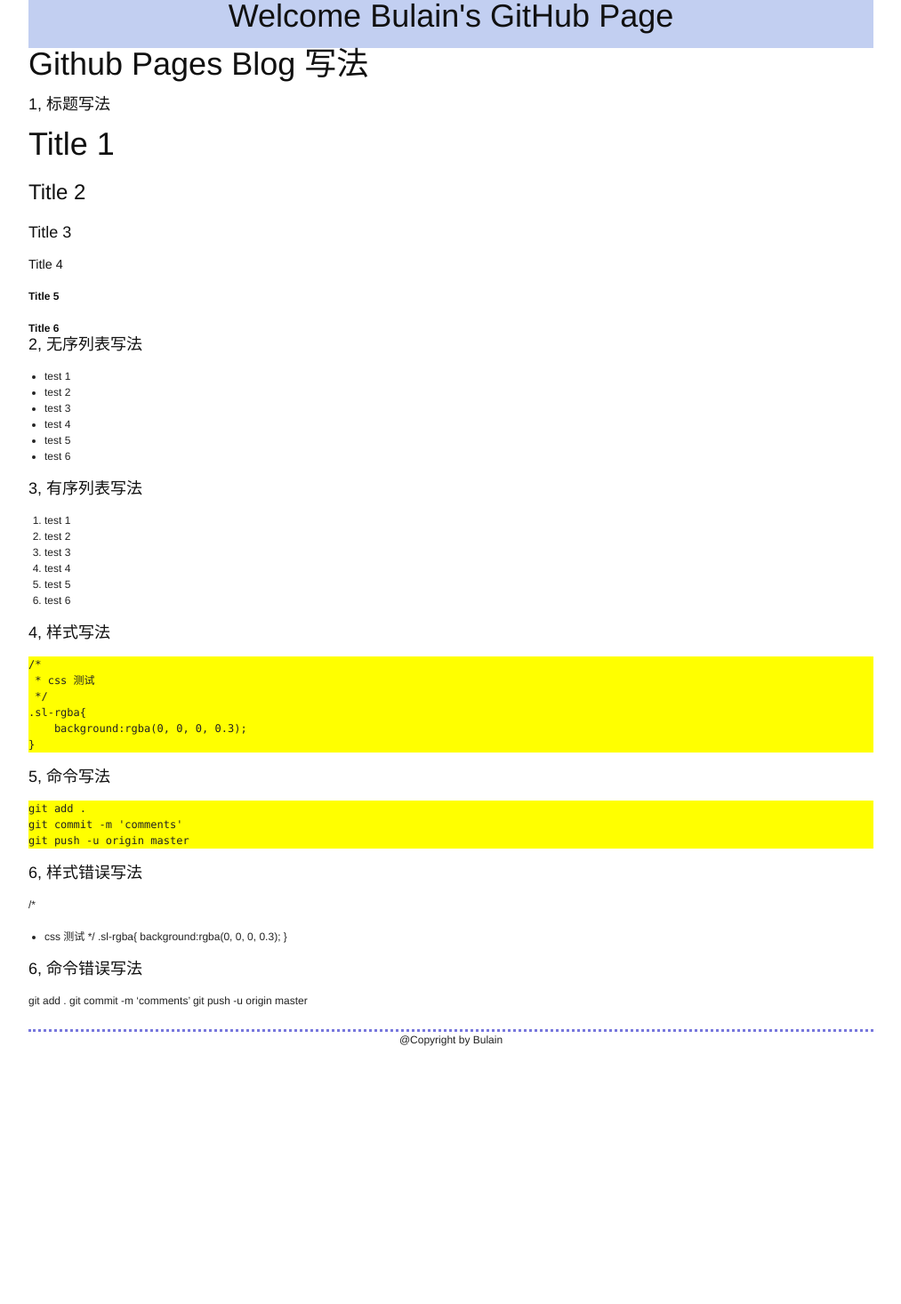
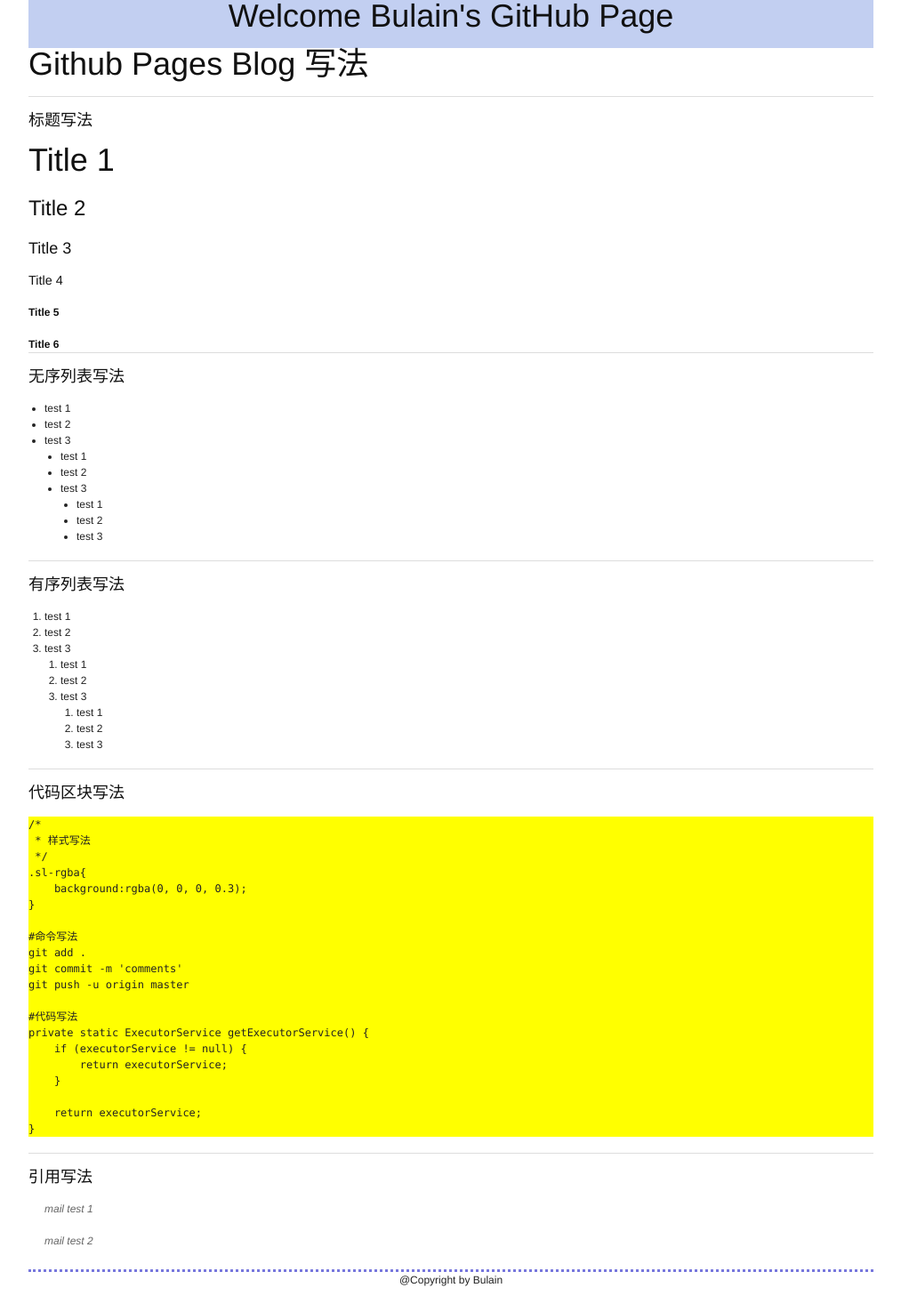
Before and after one commit to bulain/bulain.github.com, a Jekyll site: the page built from _posts/2012-12-15-test-style.md, in a window 1280 px wide. Shown: the whole page at 89% size, without its empty margins (133-1146 px from the left). Built offline with Jekyll 4.4.1, drawn with Linux system fonts in a browser that asks for light colours; before the commit the page ends 1196 px from its top, so only the background shows below that.

Commit message:
test style example

```diff
--- a/_posts/2012-12-15-test-style.md
+++ b/_posts/2012-12-15-test-style.md
@@ -16,50 +16,57 @@
 #####Title 5
 ######Title 6
 
-
-###2, 无序列表写法
+___
+###无序列表写法
 * test 1
 * test 2
 * test 3
-* test 4
-* test 5
-* test 6
+    + test 1
+    + test 2
+    + test 3
+        - test 1
+        - test 2
+        - test 3
 
 
-###3, 有序列表写法
+___
+###有序列表写法
 1. test 1
 2. test 2
 3. test 3
-4. test 4
-5. test 5
-6. test 6
+    1. test 1
+    2. test 2
+    3. test 3
+        1. test 1
+        2. test 2
+        3. test 3
 
-
-###4, 样式写法
+___
+###代码区块写法
     /*
-     * css 测试
+     * 样式写法
      */
     .sl-rgba{
         background:rgba(0, 0, 0, 0.3);
     }
 
-
-###5, 命令写法
+    #命令写法
     git add .
     git commit -m 'comments'
     git push -u origin master
 
+    #代码写法
+    private static ExecutorService getExecutorService() {
+        if (executorService != null) {
+            return executorService;
+        }
 
-###6, 样式错误写法
-/*
-* css 测试
-*/
-.sl-rgba{
-background:rgba(0, 0, 0, 0.3);
-}
+        return executorService;
+    }
 
 
-###6, 命令错误写法
-git add .
-git commit -m 'comments'
-git push -u origin master
+___
+###引用写法
+>mail test 1
+
+>mail test 2
```
Also changed, not shown: other parts of _posts/2012-12-15-test-style.md (+2 -2 lines).
